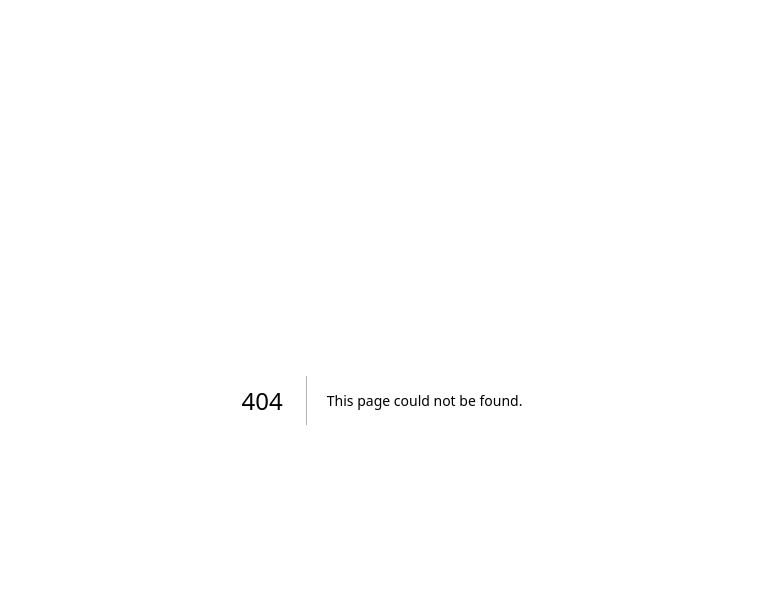
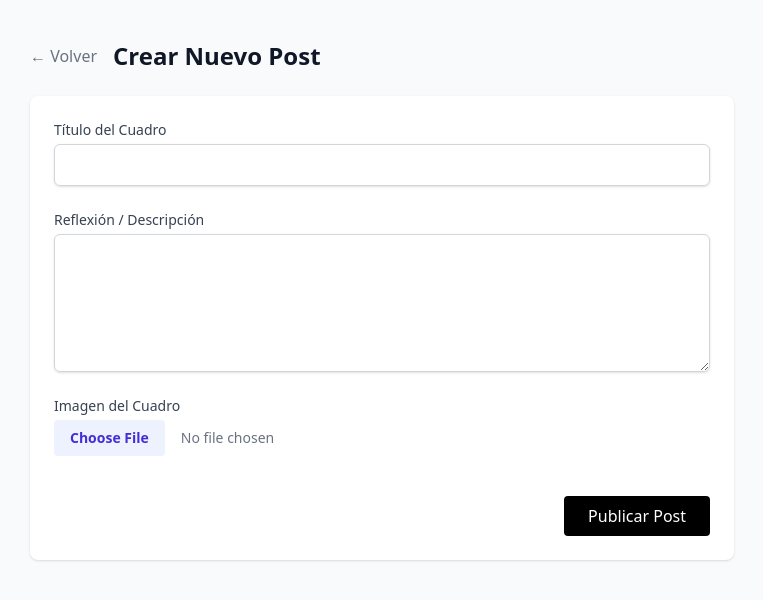
Before and after one commit to ProgWBVSG/Erika-Rios-Web, a Next.js app: page /admin/dashboard/new in a window 1280 px wide. Before the commit this address had no page. Shown: the top 600 px of the page, without its empty margins (258-1021 px from the left). Built offline with nearby package versions, Linux system fonts and the light colour scheme.

Commit message:
feat: complete admin panel CRUD ops (upload image, delete post)

```diff
--- /dev/null
+++ b/src/app/admin/dashboard/actions.ts
@@ -0,0 +1,68 @@
+'use server'
+
+import { createClient } from '@/utils/supabase/server'
+import { revalidatePath } from 'next/cache'
+import { redirect } from 'next/navigation'
+
+export async function createPost(formData: FormData) {
+  const supabase = await createClient()
+
+  const title = formData.get('title') as string
+  const reflection = formData.get('reflection') as string
+  const image = formData.get('image') as File
+
+  if (!title || !reflection || !image) {
+    throw new Error('Missing required fields')
+  }
+
+  // Upload image to Storage
+  const fileExt = image.name.split('.').pop()
+  const fileName = `${Date.now()}_${Math.random().toString(36).substring(7)}.${fileExt}`
+  const filePath = `posts/${fileName}`
+
+  const { error: uploadError, data: uploadData } = await supabase.storage
+    .from('art_images')
+    .upload(filePath, image)
+
+  if (uploadError) {
+    throw new Error(`Error uploading image: ${uploadError.message}`)
+  }
+
+  const { data: publicUrlData } = supabase.storage
+    .from('art_images')
+    .getPublicUrl(uploadData.path)
+
+  // Insert to DB
+  const { error: insertError } = await supabase
+    .from('posts')
+    .insert({
+      title,
+      reflection,
+      image_url: publicUrlData.publicUrl
+    })
+
+  if (insertError) {
+    throw new Error(`Error creating post: ${insertError.message}`)
+  }
+
+  revalidatePath('/')
+  revalidatePath('/admin/dashboard')
+  redirect('/admin/dashboard')
+}
+
+export async function deletePost(formData: FormData) {
+  const supabase = await createClient()
+  const id = formData.get('id') as string
+
+  if (!id) return
+
+  // Delete from DB (The image could be deleted via trigger or manual call too, but we keep it simple for now)
+  const { error } = await supabase.from('posts').delete().eq('id', id)
+
+  if (error) {
+     throw new Error(error.message)
+  }
+
+  revalidatePath('/')
+  revalidatePath('/admin/dashboard')
+}
--- /dev/null
+++ b/src/app/admin/dashboard/new/page.tsx
@@ -0,0 +1,40 @@
+import { createPost } from '../actions'
+import Link from 'next/link'
+
+export default function NewPostPage() {
+  return (
+    <div className="min-h-screen bg-gray-50 text-gray-900 py-10">
+      <div className="mx-auto max-w-3xl px-4 sm:px-6 lg:px-8">
+        <div className="mb-6 flex items-center gap-4">
+          <Link href="/admin/dashboard" className="text-gray-500 hover:text-black">
+            &larr; Volver
+          </Link>
+          <h2 className="text-2xl font-semibold">Crear Nuevo Post</h2>
+        </div>
+
+        <form action={createPost} className="bg-white p-6 rounded-lg shadow space-y-6">
+          <div>
+            <label className="block text-sm font-medium text-gray-700">Título del Cuadro</label>
+            <input type="text" name="title" required className="mt-1 block w-full rounded-md border-gray-300 shadow-sm border p-2 focus:border-indigo-500 focus:ring-indigo-500" />
+          </div>
+
+          <div>
+            <label className="block text-sm font-medium text-gray-700">Reflexión / Descripción</label>
+            <textarea name="reflection" rows={5} required className="mt-1 block w-full rounded-md border-gray-300 shadow-sm border p-2 focus:border-indigo-500 focus:ring-indigo-500"></textarea>
+          </div>
+
+          <div>
+            <label className="block text-sm font-medium text-gray-700">Imagen del Cuadro</label>
+            <input type="file" name="image" accept="image/*" required className="mt-1 block w-full text-sm text-gray-500 file:mr-4 file:py-2 file:px-4 file:rounded file:border-0 file:text-sm file:font-semibold file:bg-indigo-50 file:text-indigo-700 hover:file:bg-indigo-100" />
+          </div>
+
+          <div className="flex justify-end pt-4">
+            <button type="submit" className="bg-black text-white px-6 py-2 rounded hover:bg-gray-800 font-medium cursor-pointer">
+              Publicar Post
+            </button>
+          </div>
+        </form>
+      </div>
+    </div>
+  )
+}
--- a/src/app/admin/dashboard/page.tsx
+++ b/src/app/admin/dashboard/page.tsx
@@ -1,6 +1,8 @@
 import { createClient } from '@/utils/supabase/server'
 import { redirect } from 'next/navigation'
 import { revalidatePath } from 'next/cache'
+import Link from 'next/link'
+import { deletePost } from './actions'
 
 export default async function DashboardPage() {
   const supabase = await createClient()
@@ -36,7 +38,7 @@ export default async function DashboardPage() {
             <div className="flex items-center gap-4">
                <span className="text-sm text-gray-600">{user.email}</span>
                <form action={signOut}>
-                 <button className="bg-gray-200 hover:bg-gray-300 px-4 py-2 rounded text-sm font-medium">
+                 <button className="bg-gray-200 hover:bg-gray-300 px-4 py-2 rounded text-sm font-medium cursor-pointer">
                    Logout
                  </button>
                </form>
@@ -47,10 +49,10 @@ export default async function DashboardPage() {
 
       <main className="mx-auto max-w-7xl px-4 sm:px-6 lg:px-8 py-10">
         <div className="mb-6 flex justify-between items-center">
-          <h2 className="text-2xl font-semibold">Tus Cuadros y Reflexiones</h2>
-          <button className="bg-black text-white px-4 py-2 rounded hover:bg-gray-800 text-sm font-medium shadow">
+          <h2 className="text-xl font-semibold sm:text-2xl">Tus Cuadros y Reflexiones</h2>
+          <Link href="/admin/dashboard/new" className="bg-black text-white px-4 py-2 rounded hover:bg-gray-800 text-sm font-medium shadow text-center cursor-pointer">
             Nuevo Post
-          </button>
+          </Link>
         </div>
 
         <div className="bg-white shadow rounded-lg overflow-hidden">
@@ -61,13 +63,13 @@ export default async function DashboardPage() {
 
           <ul className="divide-y divide-gray-200">
             {posts?.map((post) => (
-              <li key={post.id} className="p-4 hover:bg-gray-50 flex justify-between items-center">
+              <li key={post.id} className="p-4 hover:bg-gray-50 flex flex-col sm:flex-row justify-between sm:items-center gap-4">
                 <div className="flex gap-4 items-center">
                   <div className="h-16 w-16 bg-gray-200 rounded object-cover overflow-hidden flex-shrink-0">
                     {post.image_url ? (
                        <img src={post.image_url} alt={post.title} className="h-full w-full object-cover" />
                     ) : (
-                       <span className="flex items-center justify-center h-full text-xs text-gray-400">Sin foto</span>
+                       <span className="flex items-center justify-center h-full text-xs text-gray-400 text-center">Sin foto</span>
                     )}
                   </div>
                   <div>
@@ -78,9 +80,11 @@ export default async function DashboardPage() {
                      </p>
                   </div>
                 </div>
-                <div className="flex gap-2">
-                  <button className="text-indigo-600 hover:text-indigo-900 border border-indigo-200 rounded px-3 py-1 text-sm bg-indigo-50">Editar</button>
-                  <button className="text-red-600 hover:text-red-900 border border-red-200 rounded px-3 py-1 text-sm bg-red-50">Borrar</button>
+                <div className="flex gap-2 self-end sm:self-auto">
+                  <form action={deletePost}>
+                    <input type="hidden" name="id" value={post.id} />
+                    <button type="submit" className="text-red-600 hover:text-red-900 border border-red-200 rounded px-3 py-1 text-sm bg-red-50 cursor-pointer">Borrar</button>
+                  </form>
                 </div>
               </li>
             ))}
```
